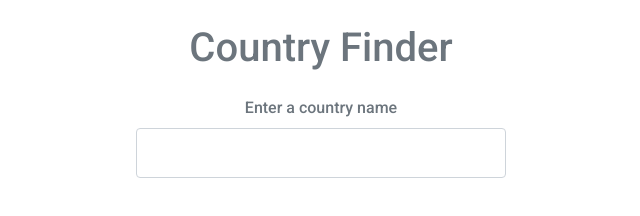
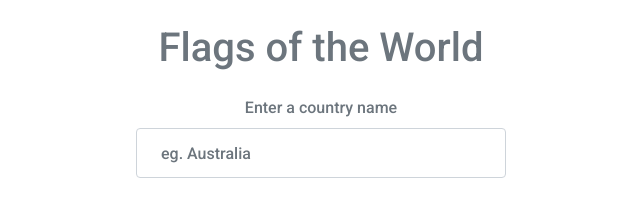
Before and after one commit to lingyenlee/JS-APIs, a plain HTML site: page countryFinder/index.html in a window 1280 px wide. Shown: the whole page, without its empty margins (319-959 px from the left). Drawn offline with nearby package versions, Linux system fonts and the light colour scheme.

Commit message:
update all

```diff
--- a/countryFinder/index.html
+++ b/countryFinder/index.html
@@ -14,10 +14,10 @@
 
 <body>
     <div class="container">
-        <h1 class="text-center text-muted my-4">Country Finder</h1>
+        <h1 class="text-center text-muted my-4">Flags of the World</h1>
         <form class="change-location form group my-4 text-center text-muted">
             <label for="city">Enter a country name</label>
-            <input type="text" name="country" class="form-control p-4">
+            <input type="text" name="country" class="form-control p-4" placeholder="eg. Australia">
         </form>
         <div class="card shadow-lg rounded d-none">
             <!-- <img class="card-img-top" src="" alt="Card image cap"> -->
```
Also changed, not shown: pokemonGallery/index.html (renamed from pokemonGallery/app.html, +1 -1 lines), pokemonGallery/index.js (renamed from pokemonGallery/app.js, +7 -13 lines), 1 other file.
